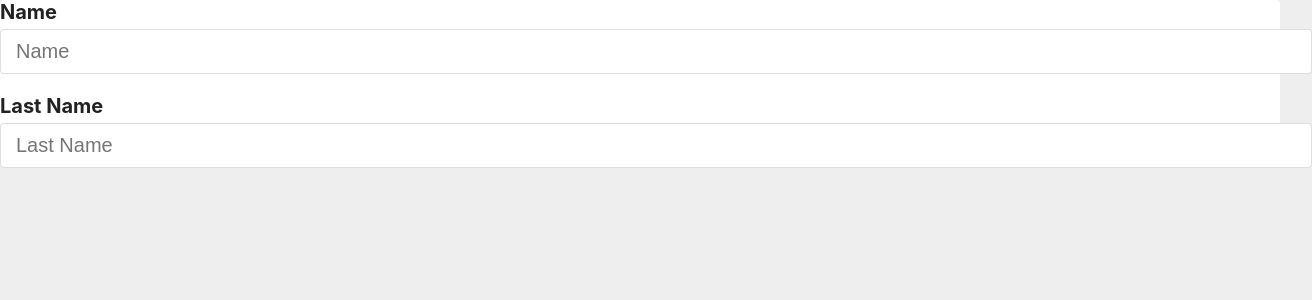
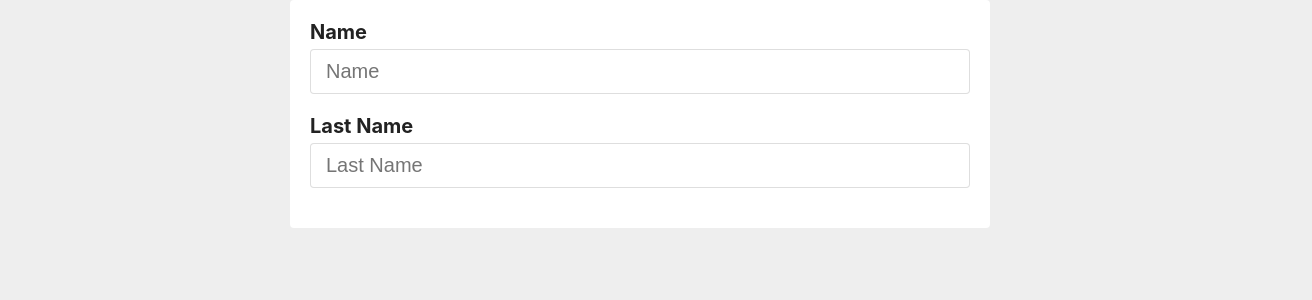
Before and after one commit to yerald-mora/react-course, a React (Create React App) app in the folder user-manager/: page / in a window 1280 px wide. Shown: the top 300 px of the page, 1312 px wide, since content can reach past the window. Built offline with nearby package versions, Linux system fonts and the light colour scheme.

Commit message:
Create container component and adjust childrens css

```diff
--- a/user-manager/src/App.js
+++ b/user-manager/src/App.js
@@ -1,6 +1,7 @@
 import useForm from './Hooks/UseForm'
 import Input from './Components/Input'
 import Card from './Components/Card'
+import Container from './Components/Container'
 
 function App(){
   const[form,handleChange] = useForm({name:'', lastName:''})
@@ -8,12 +9,14 @@
   console.log(form);
 
   return(
+    <Container>
       <Card>
         <form>
           <Input label='Name' name='name' placeholder='Name' value={form.name} onChange={handleChange}/>
           <Input label='Last Name' name='lastName' placeholder='Last Name' value={form.name} onChange={handleChange}/>
         </form>
       </Card>
+    </Container>
   )
 }
 
--- a/user-manager/src/Components/Card.css
+++ b/user-manager/src/Components/Card.css
@@ -1,4 +1,5 @@
-.Card {
+.card {
   background-color: #fff;
   border-radius: 4px;
+  padding: 20px;
 }
--- a/user-manager/src/Components/Card.js
+++ b/user-manager/src/Components/Card.js
@@ -2,7 +2,7 @@
 
 const Card = ({children}) => {
     return(
-        <div className="Card">
+        <div className="card">
             {children}
         </div>
     )
--- /dev/null
+++ b/user-manager/src/Components/Container.css
@@ -0,0 +1,5 @@
+.container {
+  max-width: 700px;
+  margin-left: auto;
+  margin-right: auto;
+}
--- /dev/null
+++ b/user-manager/src/Components/Container.js
@@ -0,0 +1,12 @@
+import './Container.css'
+
+const Container = ({children}) => {
+
+    return(
+        <div className="container">
+            {children}
+        </div>
+    )
+}
+
+export default Container;
--- a/user-manager/src/Components/Input.css
+++ b/user-manager/src/Components/Input.css
@@ -19,4 +19,5 @@
   columns: #222;
   border-radius: 4px;
   width: 100%;
+  box-sizing: border-box;
 }
```
Lines whose indentation alone changed are shown as unchanged.
